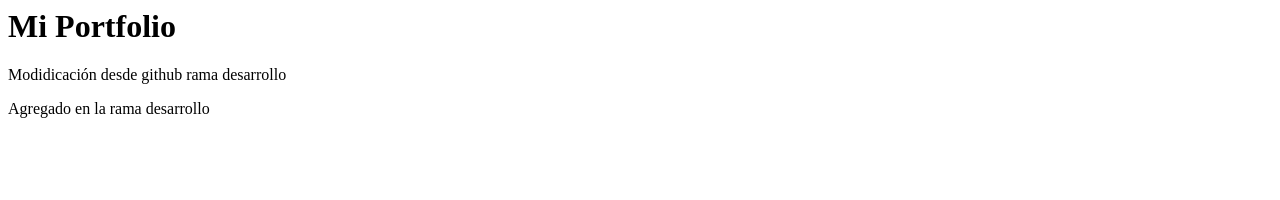
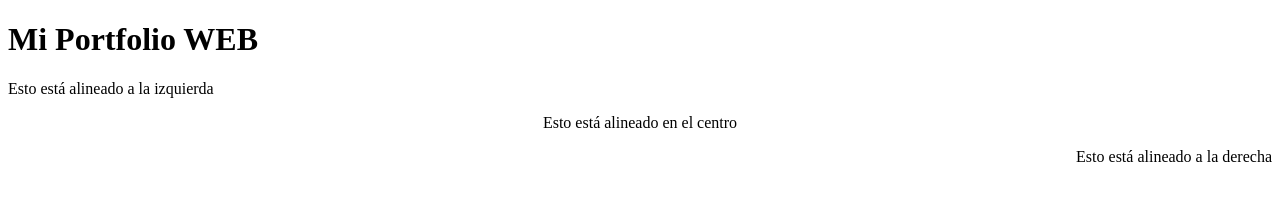
Before and after one commit to RoqueOrtega/PortfolioFrontEnd, a plain HTML site: page index.html in a window 1280 px wide. Drawn offline with Linux system fonts and the light colour scheme.

Commit message:
Otras modificaciones

```diff
--- a/index.html
+++ b/index.html
@@ -1,3 +1,15 @@
-<h1>Mi Portfolio</h1>
-<p>Modidicación desde github rama desarrollo</p>
-<p>Agregado en la rama desarrollo</p>
+<!DOCTYPE html>
+<html>
+
+    <head>
+        <title>Mi Portfolio WEB</title>
+    </head>
+
+    <body>
+        <h1>Mi Portfolio WEB</h1>
+        <p align="left">Esto está alineado a la izquierda</p>
+        <p align="center">Esto está alineado en el centro</p>
+        <p align="right">Esto está alineado a la derecha</p>
+    </body>
+
+</html>
```
